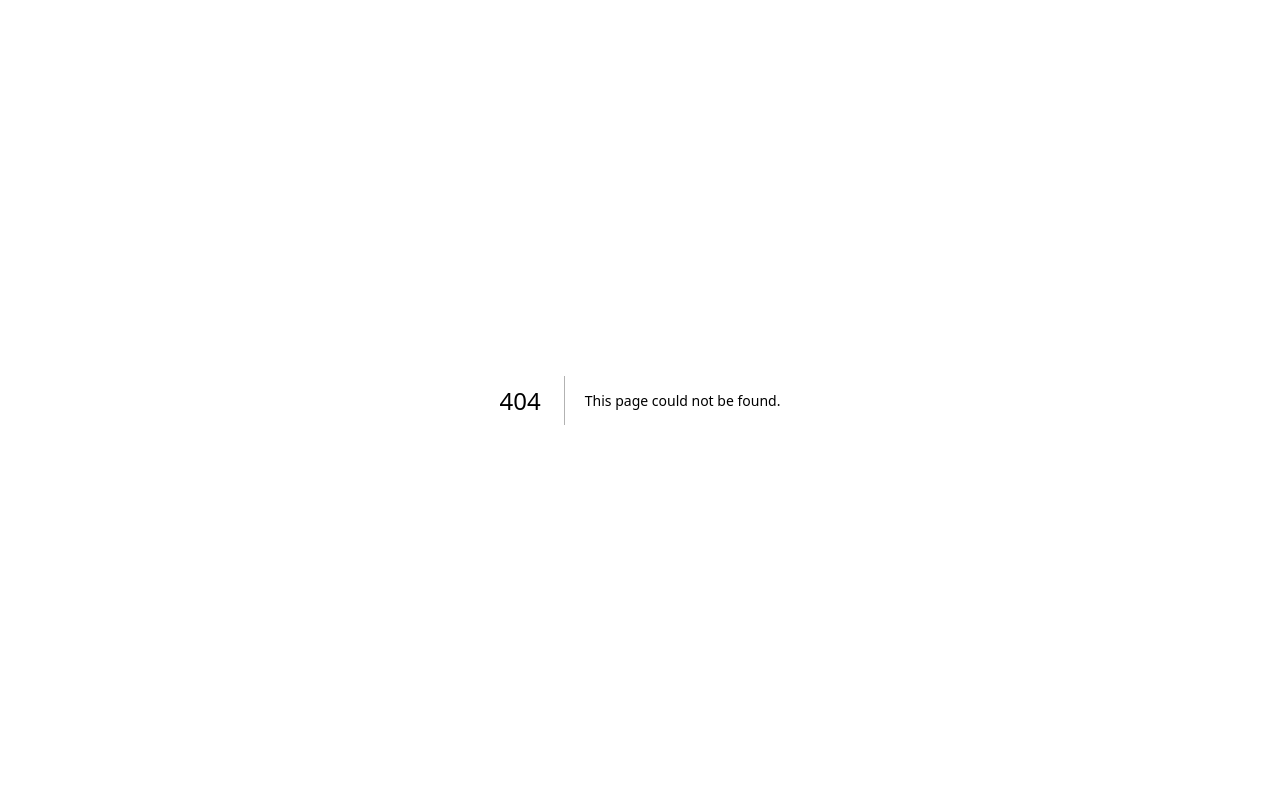
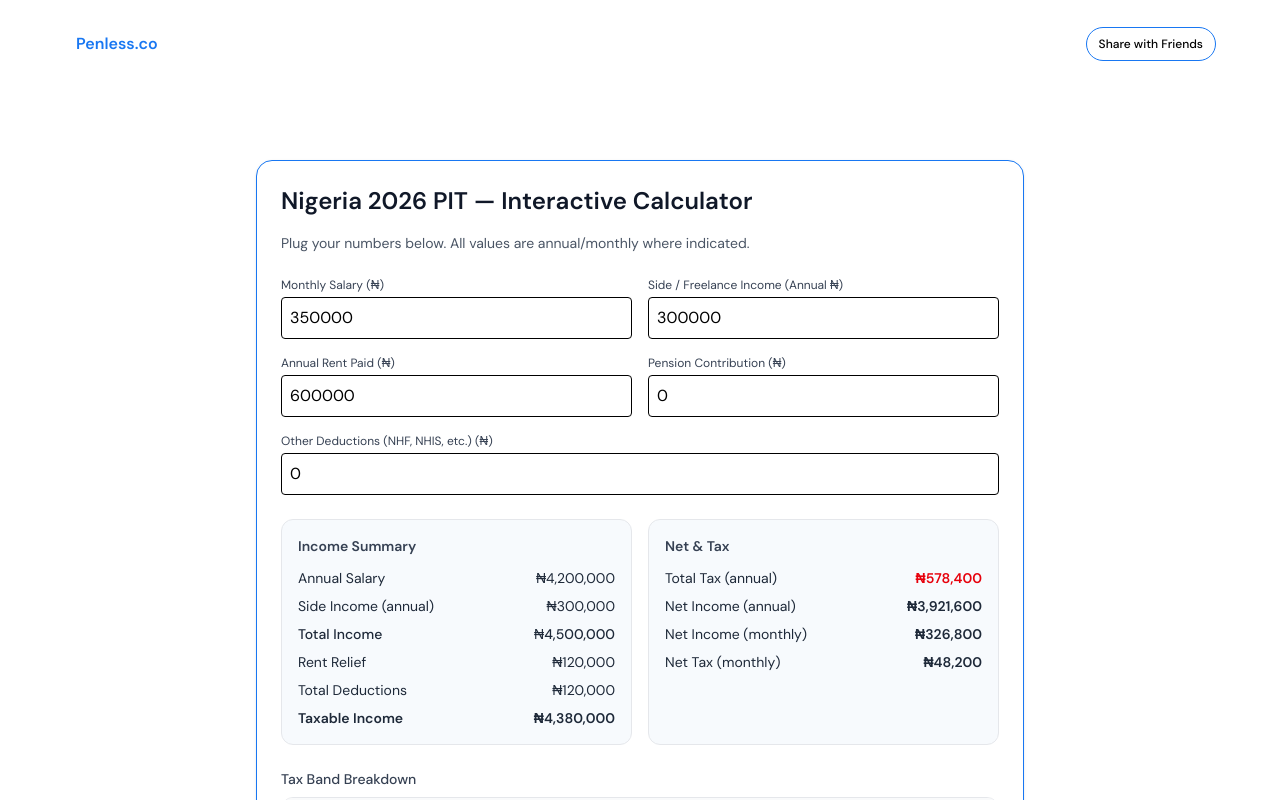
Before and after one commit to egokiemute/taxease, a Next.js app: page /tax in a window 1280 px wide. Before the commit this address had no page. Shown: the top 800 px of the page. Built offline with nearby package versions, Linux system fonts and the light colour scheme.

Commit message:
Refactor Hero component link and add new tax calculation page

```diff
--- a/src/app/calculate/page.tsx
+++ b/src/app/tax/page.tsx
@@ -37,11 +37,12 @@ export default function Page() {
     if (taxableIncome < 0) taxableIncome = 0;
 
     const bands = [
-      { cap: 800000, rate: 0 },
-      { cap: 2400000, rate: 0.07 },
-      { cap: 2800000, rate: 0.11 },
-      { cap: 2800000, rate: 0.15 },
-      { cap: Infinity, rate: 0.25 },
+      { cap: 800000, rate: 0 }, // ₦0 – ₦800k = 0%
+      { cap: 2200000, rate: 0.15 }, // next ₦2.2M (₦800k – ₦3M) = 15%
+      { cap: 9000000, rate: 0.18 }, // next ₦9M (₦3M – ₦12M) = 18%
+      { cap: 13000000, rate: 0.21 }, // next ₦13M (₦12M – ₦25M) = 21%
+      { cap: 25000000, rate: 0.23 }, // next ₦25M (₦25M – ₦50M) = 23%
+      { cap: Infinity, rate: 0.25 }, // above ₦50M = 25%
     ];
 
     let remaining = taxableIncome;
@@ -129,7 +130,9 @@ export default function Page() {
             </label>
 
             <label className="flex flex-col">
-              <span className="text-xs text-gray-700">Annual Rent Paid (₦)</span>
+              <span className="text-xs text-gray-700">
+                Annual Rent Paid (₦)
+              </span>
               <input
                 type="number"
                 value={annualRent}
@@ -212,11 +215,15 @@ export default function Page() {
                 </div>
                 <div className="flex justify-between">
                   <span>Net Income (annual)</span>
-                  <span className="font-semibold">{fmt(results.netAnnual)}</span>
+                  <span className="font-semibold">
+                    {fmt(results.netAnnual)}
+                  </span>
                 </div>
                 <div className="flex justify-between">
                   <span>Net Income (monthly)</span>
-                  <span className="font-semibold">{fmt(results.netMonthly)}</span>
+                  <span className="font-semibold">
+                    {fmt(results.netMonthly)}
+                  </span>
                 </div>
                 <div className="flex justify-between">
                   <span>Net Tax (monthly)</span>
@@ -264,8 +271,8 @@ export default function Page() {
             data-aos-delay="400"
           >
             <div className="text-xs text-gray-500 text-center">
-              Assumptions: rates & bands based on Nigeria 2026 tax reform. Use as
-              a guide — confirm with a tax advisor.
+              Assumptions: rates & bands based on Nigeria 2026 tax reform. Use
+              as a guide — confirm with a tax advisor.
             </div>
             <button
               onClick={() => {
--- a/src/components/commons/Hero.tsx
+++ b/src/components/commons/Hero.tsx
@@ -49,8 +49,8 @@ export default function Hero() {
 
       {/* CTA */}
       <Link
-        href="/calculate"
-        className="mt-6 px-5 py-3 bg-[#1877F2] text-black border-[#1877F2] border-[1px] rounded-full text-sm font-medium"
+        href="/tax"
+        className="mt-6 px-5 py-3 bg-[#1877F2] text-white border-[#1877F2] border-[1px] rounded-full text-sm font-medium"
         data-aos="zoom-in"
         data-aos-delay="300"
       >
```
